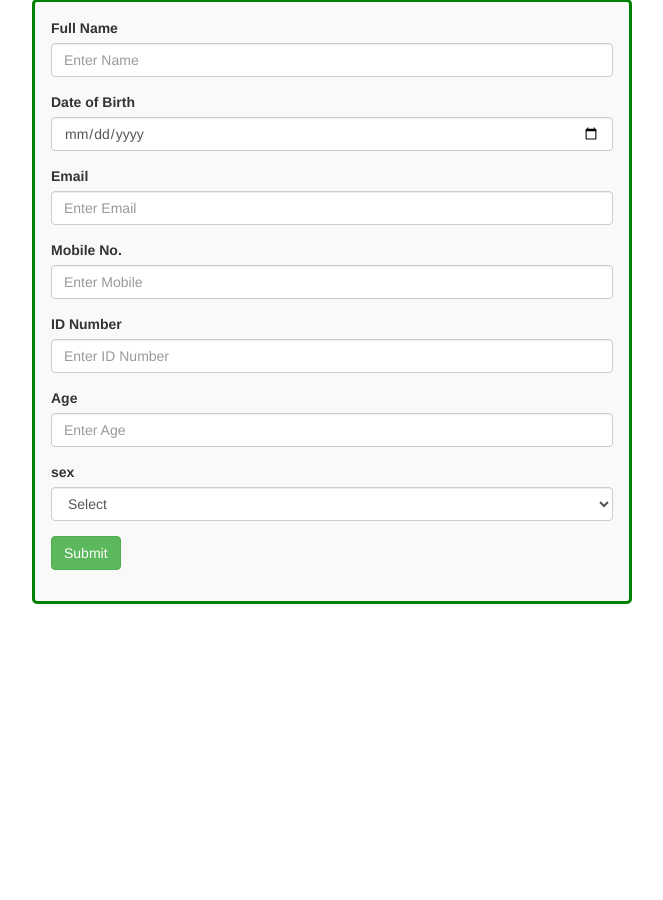
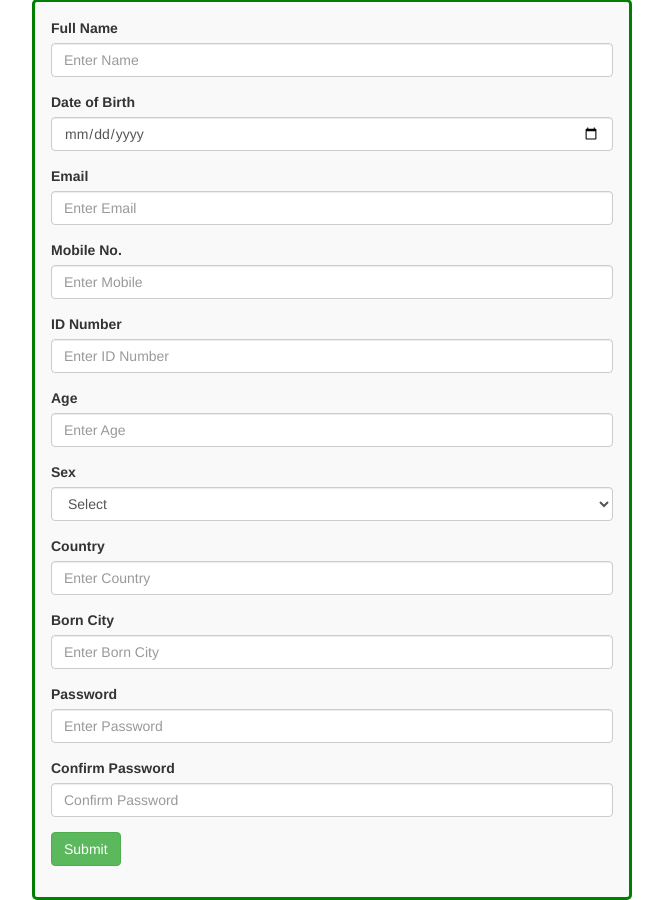
Before and after one commit to DEJACHWORKU/Internet-Programing-2, a PHP site: page / in a window 1280 px wide. Shown: the part 77-977 px from the top of the page, without its empty margins (308-971 px from the left). Before the commit the page ends 681 px from the top, so only its background shows below. Run offline with PHP 8.4, Linux system fonts and the light colour scheme.

Commit message:
my second commit

```diff
--- a/simple validation form/index.php
+++ b/simple validation form/index.php
@@ -32,9 +32,10 @@ if (isset($_REQUEST['submit'])) {
     $id_number = $_REQUEST['id_number'];
     $age = $_REQUEST['age'];
     $sex = $_REQUEST['sex'];
+    $country = $_REQUEST['country'];
+    $born_city = $_REQUEST['born_city'];
     $password = $_REQUEST['password'];
     $confirm_password = $_REQUEST['confirm_password'];
-
 
     if (empty($name)) {
         $name_error = "Please enter the Name";
@@ -76,6 +77,14 @@ if (isset($_REQUEST['submit'])) {
         $sex_error = "Please select the Sex";
         $error = 1;
     }
+    if (empty($country)) {
+        $country_error = "Please enter the Country";
+        $error = 1;
+    }
+    if (empty($born_city)) {
+        $born_city_error = "Please enter the Born City";
+        $error = 1;
+    }
     if (empty($password)) {
         $password_error = "Please enter the Password";
         $error = 1;
@@ -89,7 +98,6 @@ if (isset($_REQUEST['submit'])) {
     }
 
     if ($error == 0) {
-
         $msg = "Registration successful";
     } else {
         $msg = "Please fill all fields correctly";
@@ -120,8 +128,6 @@ if (isset($_REQUEST['submit'])) {
                         <span class="text-danger"><?php if(!empty($email_error)){ echo $email_error; } ?></span>
                     </div>
 
-
-
                     <div class="form-group">
                         <label for="mobile">Mobile No.</label>
                         <input type="text" name="mobile" id="mob" placeholder="Enter Mobile" class="form-control" value="<?php if(isset($mobile)){ echo htmlspecialchars($mobile); }?>"/>
@@ -133,6 +139,7 @@ if (isset($_REQUEST['submit'])) {
                         <input type="text" name="id_number" placeholder="Enter ID Number" class="form-control" value="<?php if(isset($id_number)){ echo htmlspecialchars($id_number); }?>"/>
                         <span class="text-danger"><?php if(!empty($id_error)){ echo $id_error; } ?></span>
                     </div>
+
                     <div class="form-group">
                         <label for="age">Age</label>
                         <input type="number" name="age" placeholder="Enter Age" class="form-control" value="<?php if(isset($age)){ echo htmlspecialchars($age); }?>"/>
@@ -140,7 +147,7 @@ if (isset($_REQUEST['submit'])) {
                     </div>
 
                     <div class="form-group">
-<label for="sex">sex</label>
+                        <label for="sex">Sex</label>
                         <select name="sex" class="form-control">
                             <option value="">Select</option>
                             <option value="Male" <?php if(isset($sex) && $sex == "Male"){ echo 'selected'; }?>>Male</option>
@@ -148,9 +155,35 @@ if (isset($_REQUEST['submit'])) {
                         </select>
                         <span class="text-danger"><?php if(!empty($sex_error)){ echo $sex_error; } ?></span>
                     </div>
+
+                    <div class="form-group">
+                        <label for="country">Country</label>
+                        <input type="text" name="country" placeholder="Enter Country" class="form-control" value="<?php if(isset($country)){ echo htmlspecialchars($country); }?>"/>
+                        <span class="text-danger"><?php if(!empty($country_error)){ echo $country_error; } ?></span>
+                    </div>
+
+                    <div class="form-group">
+                        <label for="born_city">Born City</label>
+                        <input type="text" name="born_city" placeholder="Enter Born City" class="form-control" value="<?php if(isset($born_city)){ echo htmlspecialchars($born_city); }?>"/>
+                        <span class="text-danger"><?php if(!empty($born_city_error)){ echo $born_city_error; } ?></span>
+                    </div>
+
+                    <div class="form-group">
+                        <label for="password">Password</label>
+                        <input type="password" name="password" placeholder="Enter Password" class="form-control" />
+                        <span class="text-danger"><?php if(!empty($password_error)){ echo $password_error; } ?></span>
+                    </div>
+
+                    <div class="form-group">
+                        <label for="confirm_password">Confirm Password</label>
+                        <input type="password" name="confirm_password" placeholder="Confirm Password" class="form-control" />
+                        <span class="text-danger"><?php if(!empty($confirm_password_error)){ echo $confirm_password_error; } ?></span>
+                    </div>
+
                     <div class="form-group">
                         <input type="submit" name="submit" value="Submit" class="btn btn-success" />
                     </div>
+
                     <p class="error"><?php if(!empty($msg)){ echo $msg; } ?></p>
                 </form>
             </div>
```
Lines whose indentation alone changed are shown as unchanged.
